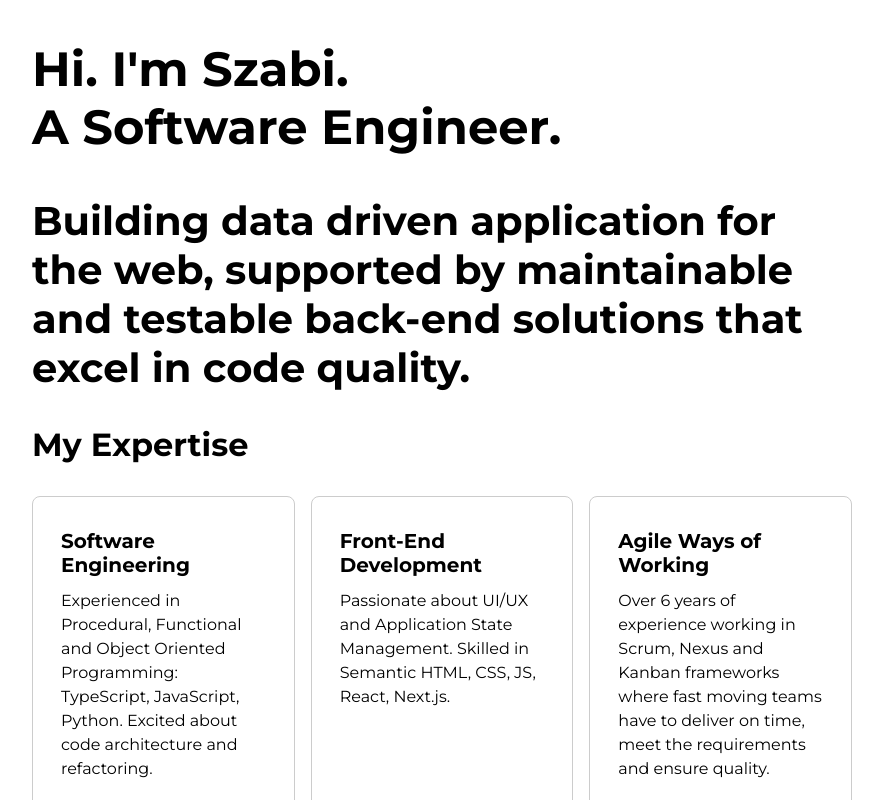
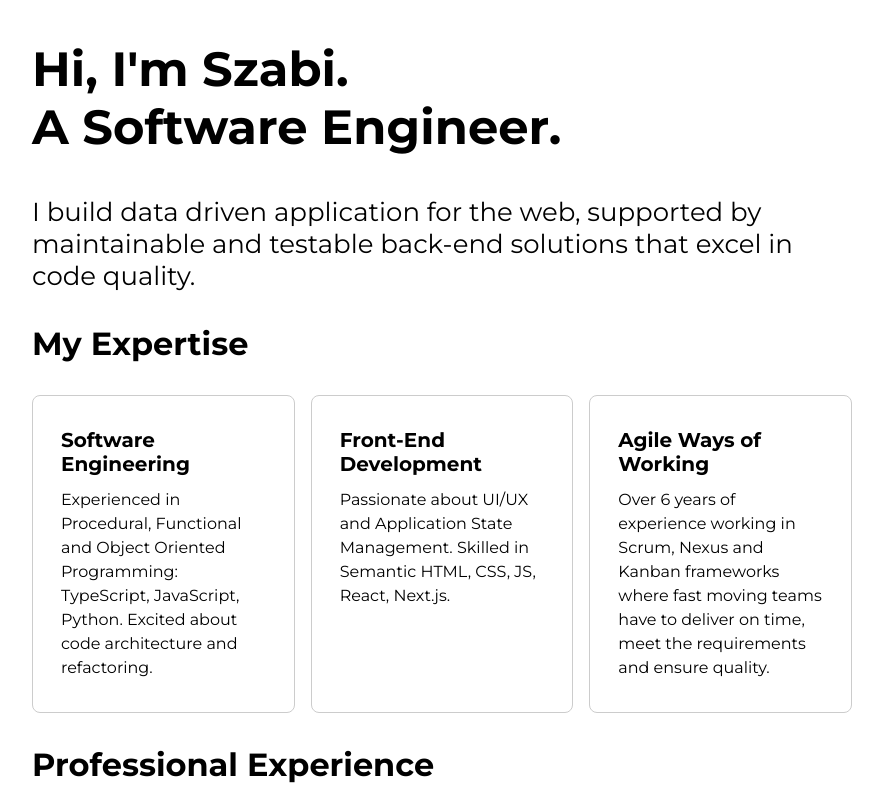
Before and after one commit to szabikr/szabi-space, a Next.js app: page / in a window 1280 px wide. Shown: the top 800 px of the page, without its empty margins (198-1081 px from the left). Built offline with nearby package versions, Linux system fonts and the light colour scheme.

Commit message:
Tagline UI treatment

```diff
--- a/src/components/tagline/index.jsx
+++ b/src/components/tagline/index.jsx
@@ -1,12 +1,12 @@
 export default function Tagline() {
   return (
     <section>
-      <h1>
-        Hi. I'm Szabi.
+      <h1 className="title">
+        Hi, I'm Szabi.
         <br />A Software Engineer.
       </h1>
-      <h2>
-        Building data driven application for the web, supported by maintainable
+      <h2 className="subtitle">
+        I build data driven application for the web, supported by maintainable
         and testable back-end solutions that excel in code quality.
       </h2>
     </section>
--- a/src/pages/_app.js
+++ b/src/pages/_app.js
@@ -10,6 +10,7 @@ import '../styles/common/button.css'
 import '../styles/experience/accordion.css'
 import '../styles/experience/tech-tag.css'
 
+import '../styles/tagline.css'
 import '../styles/projects.css'
 import '../styles/expertise.css'
 
--- /dev/null
+++ b/src/styles/tagline.css
@@ -0,0 +1,4 @@
+h2.subtitle {
+  font-size: 26px;
+  font-weight: 400;
+}
```
